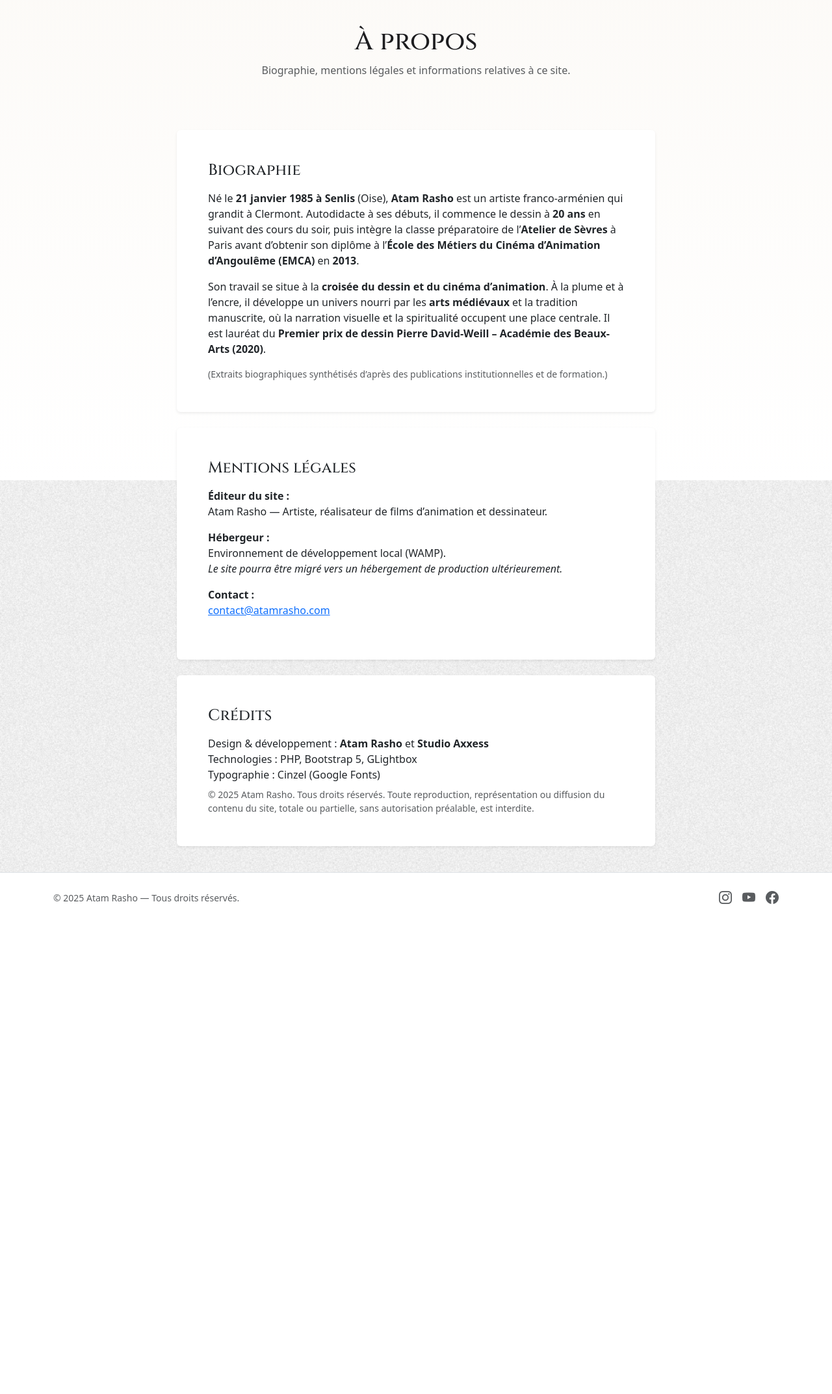
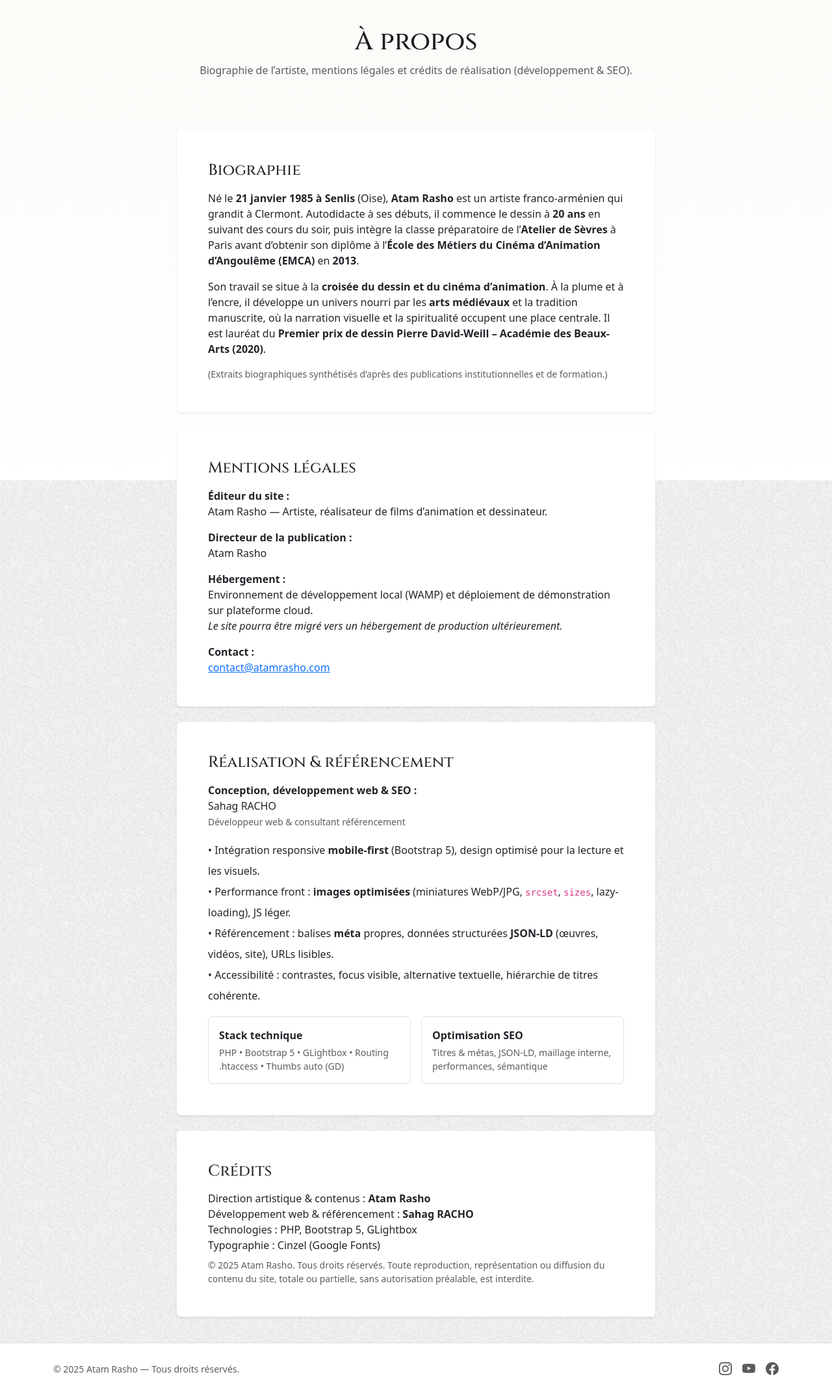
Before and after one commit to zachov/vitrine-atamrasho, a PHP site: page /a-propos in a window 1280 px wide. Shown: the part 61-2206 px from the top of the page at 65% size. Before the commit the page ends 1452 px from the top, so only its background shows below. Run offline with PHP 8.4, Linux system fonts and the light colour scheme.

Commit message:
Mise à jour apropos

```diff
--- a/apropos.php
+++ b/apropos.php
@@ -1,6 +1,6 @@
 <?php
 $page_title = "À propos — Atam Rasho";
-$page_description = "Biographie, mentions légales et informations du site officiel de l’artiste Atam Rasho.";
+$page_description = "Biographie de l’artiste, mentions légales et réalisation du site (développement web & SEO par Sahag RACHO).";
 include __DIR__ . "/inc/head.php";
 ?>
 
@@ -8,7 +8,9 @@ include __DIR__ . "/inc/head.php";
   <!-- En-tête -->
   <section class="page-header section container text-center">
     <h1 class="mb-2">À propos</h1>
-    <p class="text-muted mb-0">Biographie, mentions légales et informations relatives à ce site.</p>
+    <p class="text-muted mb-0">
+      Biographie de l’artiste, mentions légales et crédits de réalisation (développement & SEO).
+    </p>
   </section>
 
   <!-- Contenu principal -->
@@ -42,28 +44,68 @@ include __DIR__ . "/inc/head.php";
         <div class="card shadow-sm border-0 mb-4">
           <div class="card-body p-4 p-md-5">
             <h2 class="h4 mb-3">Mentions légales</h2>
-            <p>
+            <p class="mb-3">
               <strong>Éditeur du site :</strong><br>
               Atam Rasho — Artiste, réalisateur de films d’animation et dessinateur.
             </p>
-            <p>
-              <strong>Hébergeur :</strong><br>
-              Environnement de développement local (WAMP).<br>
+            <p class="mb-3">
+              <strong>Directeur de la publication :</strong><br>
+              Atam Rasho
+            </p>
+            <p class="mb-3">
+              <strong>Hébergement :</strong><br>
+              Environnement de développement local (WAMP) et déploiement de démonstration sur plateforme cloud.<br>
               <em>Le site pourra être migré vers un hébergement de production ultérieurement.</em>
             </p>
-            <p>
+            <p class="mb-0">
               <strong>Contact :</strong><br>
               <a href="mailto:contact@atamrasho.com" class="link-primary">contact@atamrasho.com</a>
             </p>
           </div>
         </div>
 
-        <!-- CRÉDITS -->
+        <!-- CRÉDITS & RÉALISATION -->
+        <div class="card shadow-sm border-0 mb-4">
+          <div class="card-body p-4 p-md-5">
+            <h2 class="h4 mb-3">Réalisation & référencement</h2>
+
+            <div class="mb-3">
+              <strong>Conception, développement web & SEO :</strong><br>
+              <span class="h6 mb-0 d-inline-block">Sahag <span class="text-uppercase">RACHO</span></span><br>
+              <span class="text-muted small">Développeur web & consultant référencement</span>
+            </div>
+
+            <ul class="list-unstyled lh-lg mb-3">
+              <li>• Intégration responsive <strong>mobile-first</strong> (Bootstrap 5), design optimisé pour la lecture et les visuels.</li>
+              <li>• Performance front : <strong>images optimisées</strong> (miniatures WebP/JPG, <code>srcset</code>, <code>sizes</code>, lazy-loading), JS léger.</li>
+              <li>• Référencement : balises <strong>méta</strong> propres, données structurées <strong>JSON-LD</strong> (œuvres, vidéos, site), URLs lisibles.</li>
+              <li>• Accessibilité : contrastes, focus visible, alternative textuelle, hiérarchie de titres cohérente.</li>
+            </ul>
+
+            <div class="row g-3">
+              <div class="col-12 col-sm-6">
+                <div class="p-3 rounded border bg-white h-100">
+                  <div class="fw-semibold mb-1">Stack technique</div>
+                  <div class="text-muted small">PHP • Bootstrap 5 • GLightbox • Routing .htaccess • Thumbs auto (GD)</div>
+                </div>
+              </div>
+              <div class="col-12 col-sm-6">
+                <div class="p-3 rounded border bg-white h-100">
+                  <div class="fw-semibold mb-1">Optimisation SEO</div>
+                  <div class="text-muted small">Titres & métas, JSON-LD, maillage interne, performances, sémantique</div>
+                </div>
+              </div>
+            </div>
+          </div>
+        </div>
+
+        <!-- CRÉDITS GÉNÉRAUX -->
         <div class="card shadow-sm border-0">
           <div class="card-body p-4 p-md-5">
             <h2 class="h4 mb-3">Crédits</h2>
             <p class="mb-2">
-              Design & développement : <strong>Atam Rasho</strong> et <strong>Studio Axxess</strong><br>
+              Direction artistique & contenus : <strong>Atam Rasho</strong><br>
+              Développement web & référencement : <strong>Sahag RACHO</strong><br>
               Technologies : PHP, Bootstrap 5, GLightbox<br>
               Typographie : Cinzel (Google Fonts)
             </p>
@@ -79,4 +121,34 @@ include __DIR__ . "/inc/head.php";
   </section>
 </main>
 
+<?php
+// ————————————————————————————————
+// JSON-LD (développeur + site) pour SEO
+// ————————————————————————————————
+?>
+<script type="application/ld+json">
+{
+  "@context": "https://schema.org",
+  "@graph": [
+    {
+      "@type": "Person",
+      "name": "Sahag RACHO",
+      "jobTitle": "Développeur web & consultant SEO",
+      "worksFor": {
+        "@type": "Organization",
+        "name": "Studio Axxess"
+      }
+    },
+    {
+      "@type": "WebSite",
+      "name": "Atam Rasho — Site officiel",
+      "inLanguage": "fr-FR",
+      "author": { "@type": "Person", "name": "Atam Rasho" },
+      "creator": { "@type": "Person", "name": "Sahag RACHO" },
+      "publisher": { "@type": "Person", "name": "Atam Rasho" }
+    }
+  ]
+}
+</script>
+
 <?php include __DIR__ . "/inc/footer.php"; ?>
```
